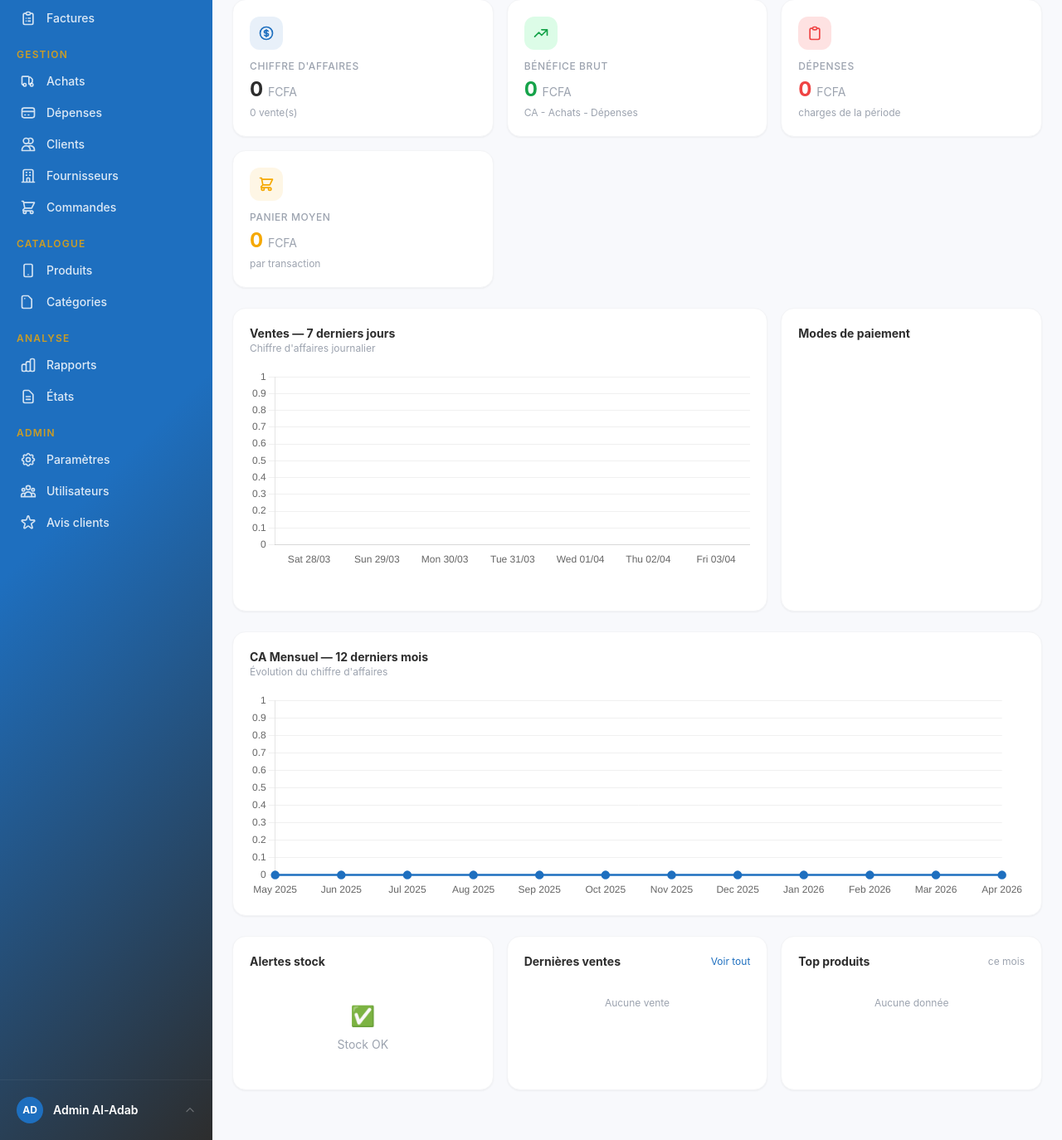
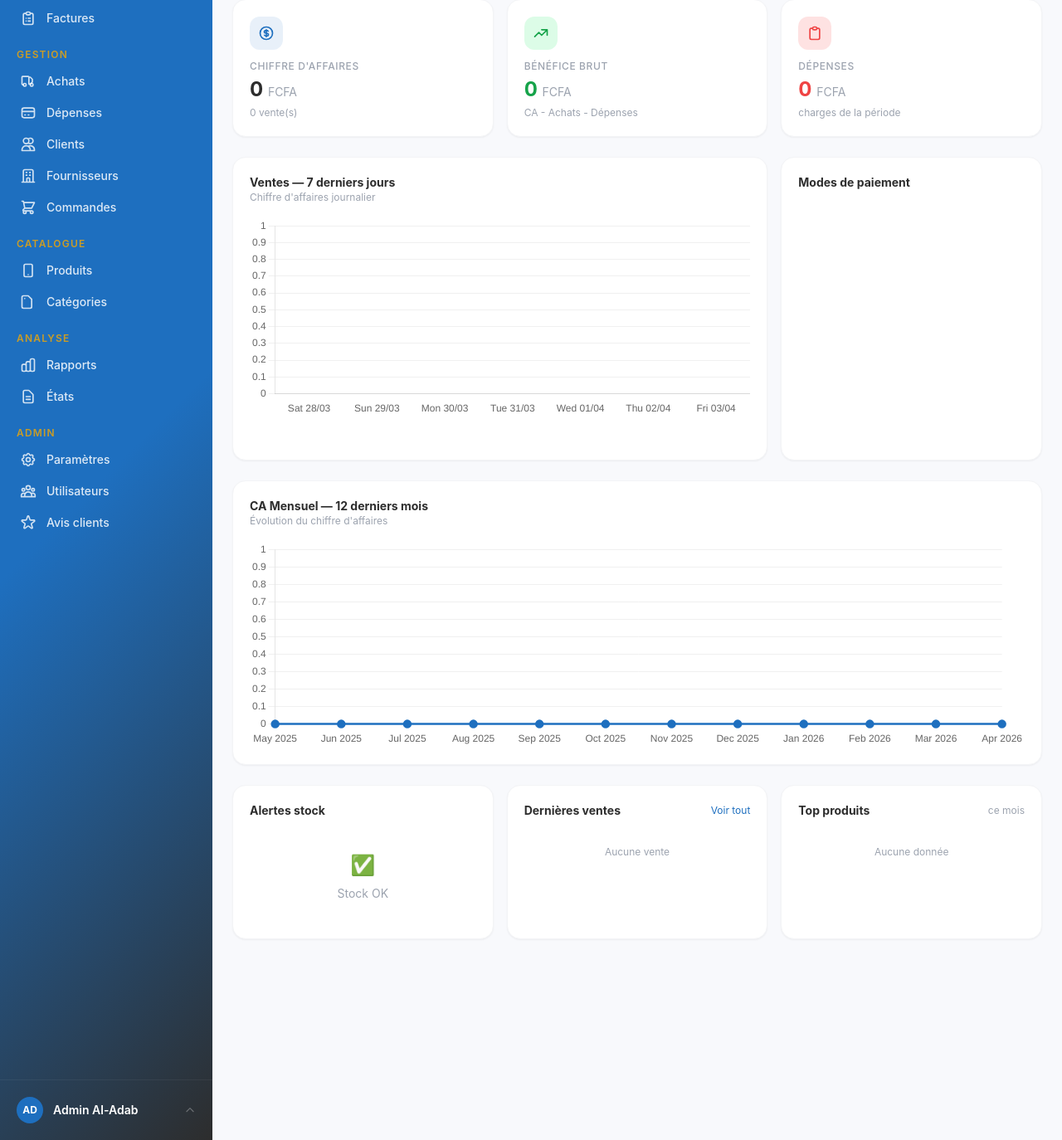
Before and after one commit to samdiagne/samdev_ges_com, a Laravel app: page /dashboard in a window 1280 px wide. Shown: the part 229-1603 px from the top of the page at 83% size. Run offline with Laravel 12, Linux system fonts and the light colour scheme; a user stored in the database is signed in; data comes from the database, SQL or seed files in the repository; data that the repository does not hold is empty; a map, chart or similar area stays blank; style sheets or scripts are compiled from the project's sources; parts of the project's set-up code (start-up, migrations or seed data) failed here and were passed over; some libraries are stand-ins or nearby versions.

Commit message:
chore: commenter la stat panier moyen sur le dashboard
Co-Authored-By: Claude Sonnet 4.6 <noreply@anthropic.com>

```diff
--- a/resources/views/livewire/dashboard/dashboard-stats.blade.php
+++ b/resources/views/livewire/dashboard/dashboard-stats.blade.php
@@ -147,7 +147,7 @@
         </div>
 
         {{-- Panier moyen --}}
-        <div class="bg-white rounded-2xl border border-gray-100 shadow-sm p-5">
+        {{-- <div class="bg-white rounded-2xl border border-gray-100 shadow-sm p-5">
             <div class="w-10 h-10 bg-secondary/10 rounded-xl flex items-center justify-center mb-3">
                 <svg class="w-5 h-5 text-secondary" fill="none" stroke="currentColor" viewBox="0 0 24 24">
                     <path stroke-linecap="round" stroke-linejoin="round" stroke-width="2"
@@ -161,7 +161,7 @@
                 <span class="text-sm font-normal text-gray-400">FCFA</span>
             </p>
             <p class="text-xs text-gray-400 mt-1">par transaction</p>
-        </div>
+        </div> --}}
     </div>
 
     {{-- ── Graphiques --}}
```
